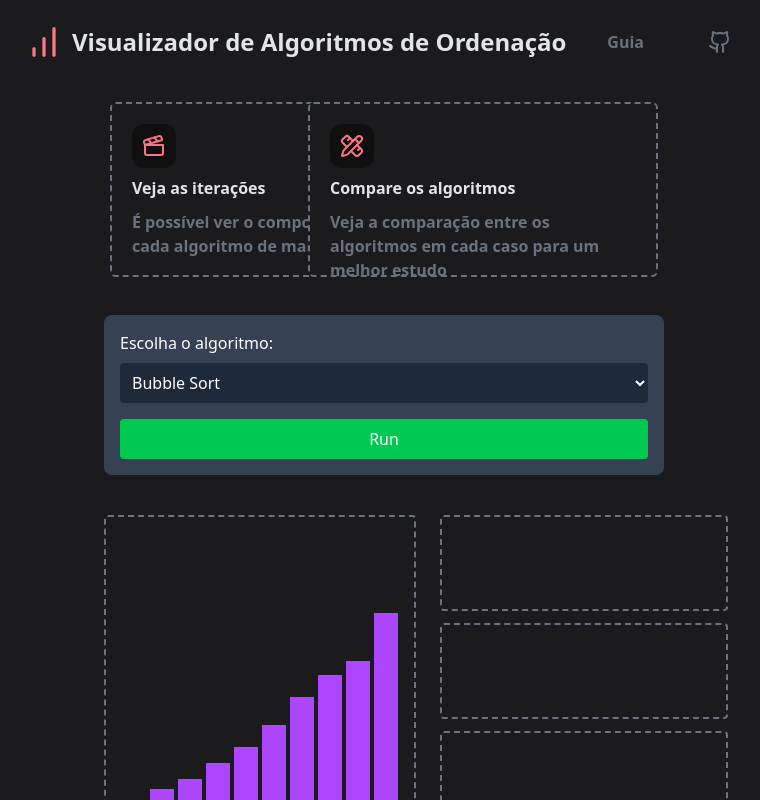
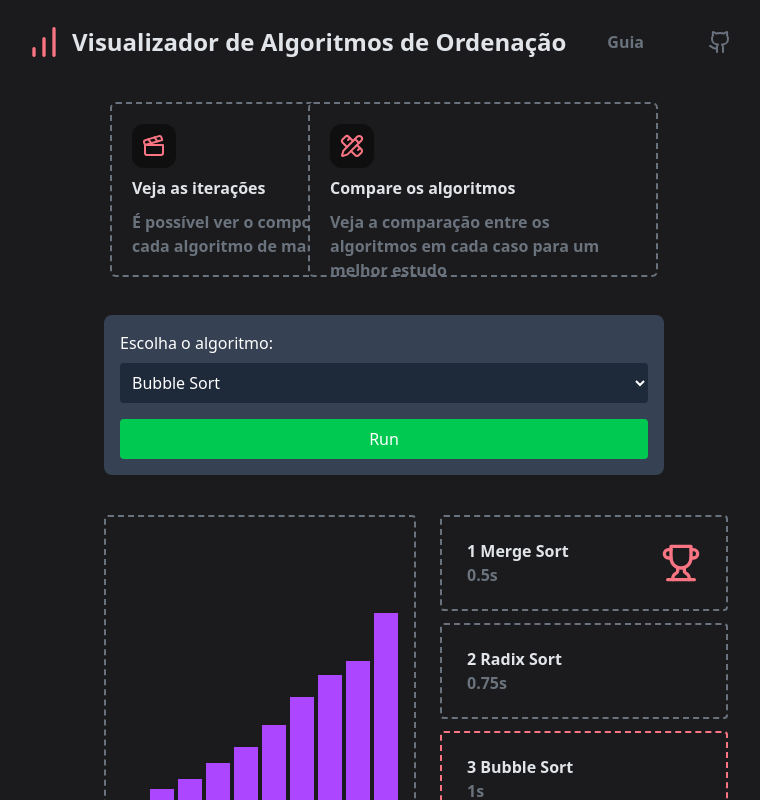
Before and after one commit to PedroCMotta-oficial/sorting_algorithms_viewer, a Next.js app in the folder web/: page / in a window 1280 px wide. Shown: the top 800 px of the page, without its empty margins (256-1016 px from the left). Built offline with nearby package versions, Linux system fonts and the light colour scheme.

Commit message:
UX/UI v5.2

```diff
--- a/web/src/app/components/SortingComparisons.tsx
+++ b/web/src/app/components/SortingComparisons.tsx
@@ -1,9 +1,31 @@
+import { Trophy } from "lucide-react";
+
 export default function SortingComparisons() {
   return (
     <div className="flex flex-col gap-3">
-      <div className="w-2xs h-24 bg-background rounded-sm border-2 border-textSecundary border-dashed"></div>
-      <div className="w-2xs h-24 bg-background rounded-sm border-2 border-textSecundary border-dashed"></div>
-      <div className="w-2xs h-24 bg-background rounded-sm border-2 border-textSecundary border-dashed"></div>
+      <div className="w-2xs h-24 bg-background rounded-sm border-2 border-textSecundary border-dashed flex flex-row items-center justify-between p-[25px]">
+        <div>
+          <h3 className="font-bold text-textPrimary">1    Merge Sort</h3>
+          <p className="font-semibold text-textSecundary">0.5s</p>
+        </div>
+        <div><Trophy className="text-textHighlight size-10"/></div>
+      </div>
+
+      <div className="w-2xs h-24 bg-background rounded-sm border-2 border-textSecundary border-dashed flex flex-row items-center justify-between p-[25px]">
+        <div>
+          <h3 className="font-bold text-textPrimary">2    Radix Sort</h3>
+          <p className="font-semibold text-textSecundary">0.75s</p>
+        </div>
+        <div>{/*<Trophy className="text-textHighlight size-10"/>*/}</div>
+      </div>
+
+      <div className="w-2xs h-24 bg-background rounded-sm border-2 border-textHighlight border-dashed flex flex-row items-center justify-between p-[25px]">
+        <div>
+          <h3 className="font-bold text-textPrimary">3   Bubble Sort</h3>
+          <p className="font-semibold text-textSecundary">1s</p>
+        </div>
+        <div>{/*<Trophy className="text-textHighlight size-10"/>*/}</div>
+      </div>
     </div>
   )
 }
```
